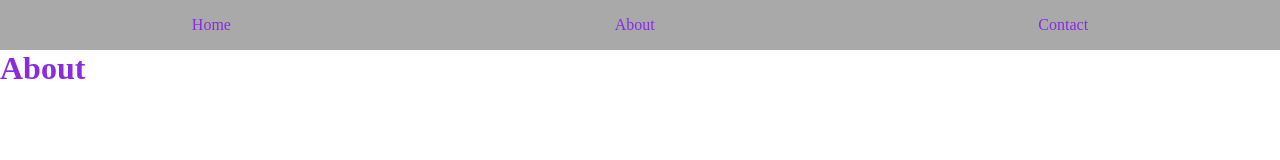
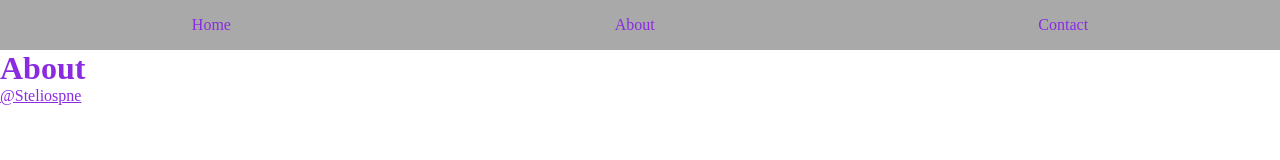
Before and after one commit to Steliospne/Basic_Server, a website: page public/views/about.html in a window 1280 px wide. Drawn offline with Linux system fonts and the light colour scheme; files that its build step writes are made by us from their sources.

Commit message:
Adds a footer to all views

```diff
--- a/public/views/about.html
+++ b/public/views/about.html
@@ -20,5 +20,8 @@
     <main>
       <h1>About</h1>
     </main>
+    <footer>
+      <a href="https://github.com/Steliospne">@Steliospne</a>
+    </footer>
   </body>
 </html>
```
Also changed, not shown: public/views/contact.html (+3 -0 lines), public/views/index.html (+3 -0 lines).
